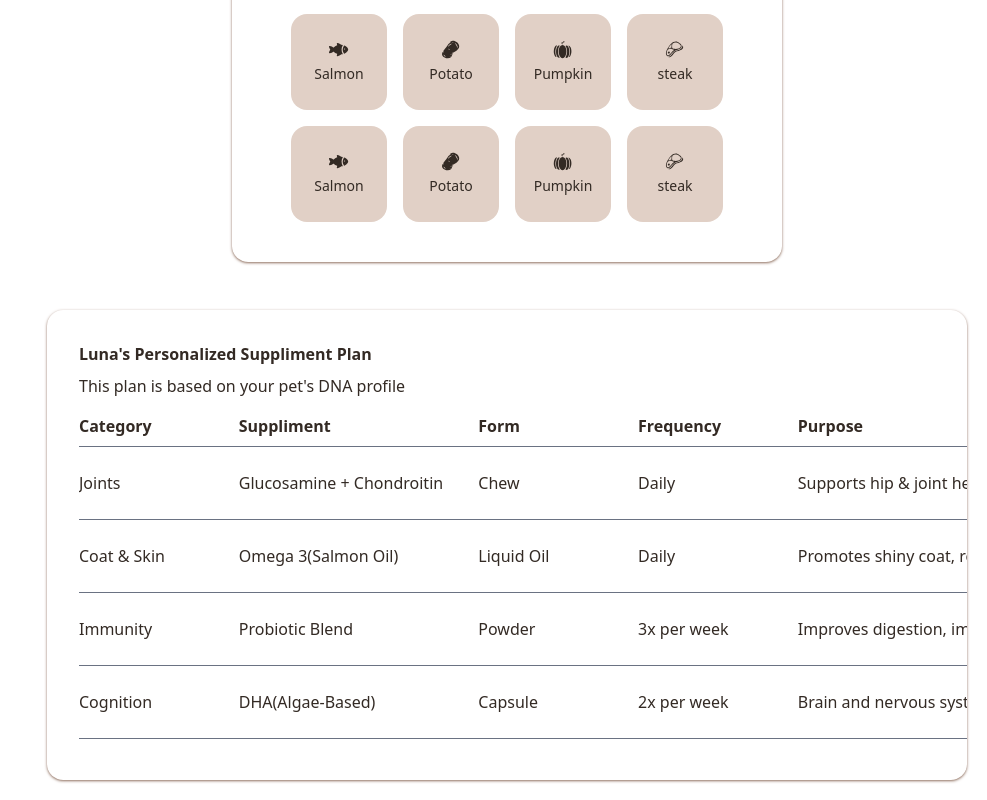
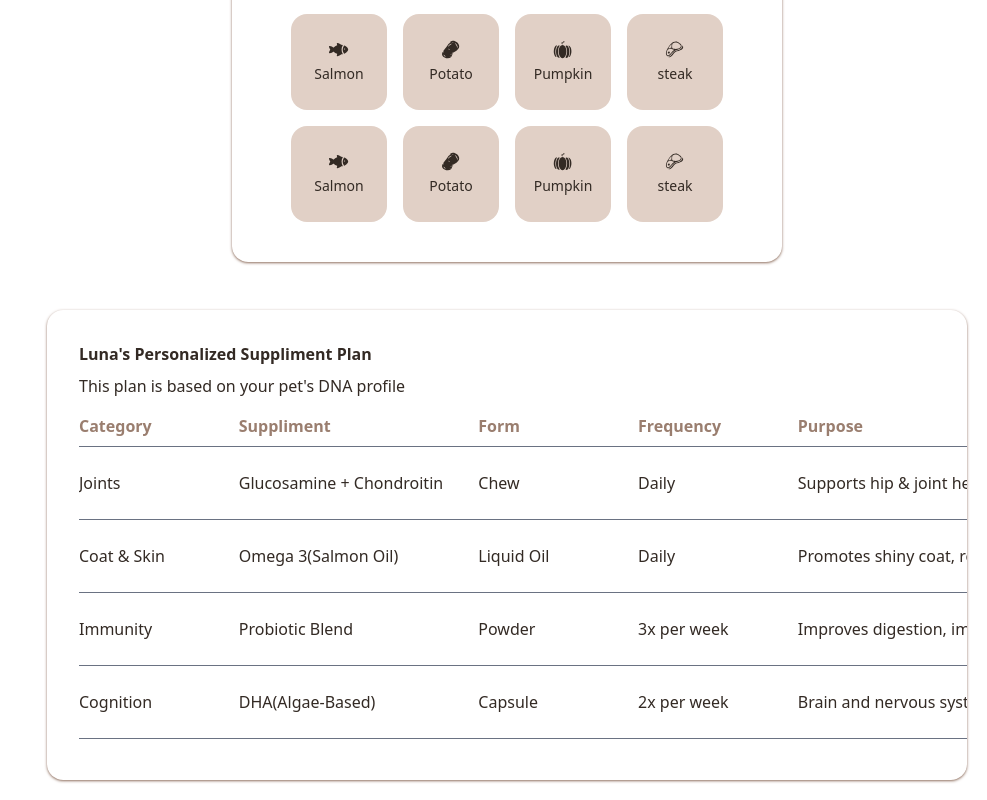
Before and after one commit to MusabRehman03/petDNA-landing-page, a Next.js app: page / in a window 1280 px wide. Shown: the part 1078-1878 px from the top of the page, without its empty margins (293-1280 px from the left). Built offline with nearby package versions, Linux system fonts and the light colour scheme.

Commit message:
fix: fixed styling of teable

```diff
--- a/components/LunaPersonalizedPlan.tsx
+++ b/components/LunaPersonalizedPlan.tsx
@@ -13,11 +13,11 @@ const LunaPersonalizedPlan = () => {
       <table>
         <thead className="">
             <tr className="border-b  border-gray-500">
-                <td className="w-40 overflow-x-auto font-bold py-2">Category</td>
-                <td className="w-60 overflow-x-auto font-bold">Suppliment</td>
-                <td className="w-40 overflow-x-auto font-bold">Form</td>
-                <td className="w-40 overflow-x-auto font-bold">Frequency</td>
-                <td className="w-88 overflow-x-auto font-bold">Purpose</td>
+                <td className="w-40 overflow-x-auto text-[#9A7E6F] font-bold py-2">Category</td>
+                <td className="w-60 overflow-x-auto text-[#9A7E6F] font-bold">Suppliment</td>
+                <td className="w-40 overflow-x-auto text-[#9A7E6F] font-bold">Form</td>
+                <td className="w-40 overflow-x-auto text-[#9A7E6F] font-bold">Frequency</td>
+                <td className="w-88 overflow-x-auto text-[#9A7E6F] font-bold">Purpose</td>
             </tr>
         </thead>
         <tbody>
```
